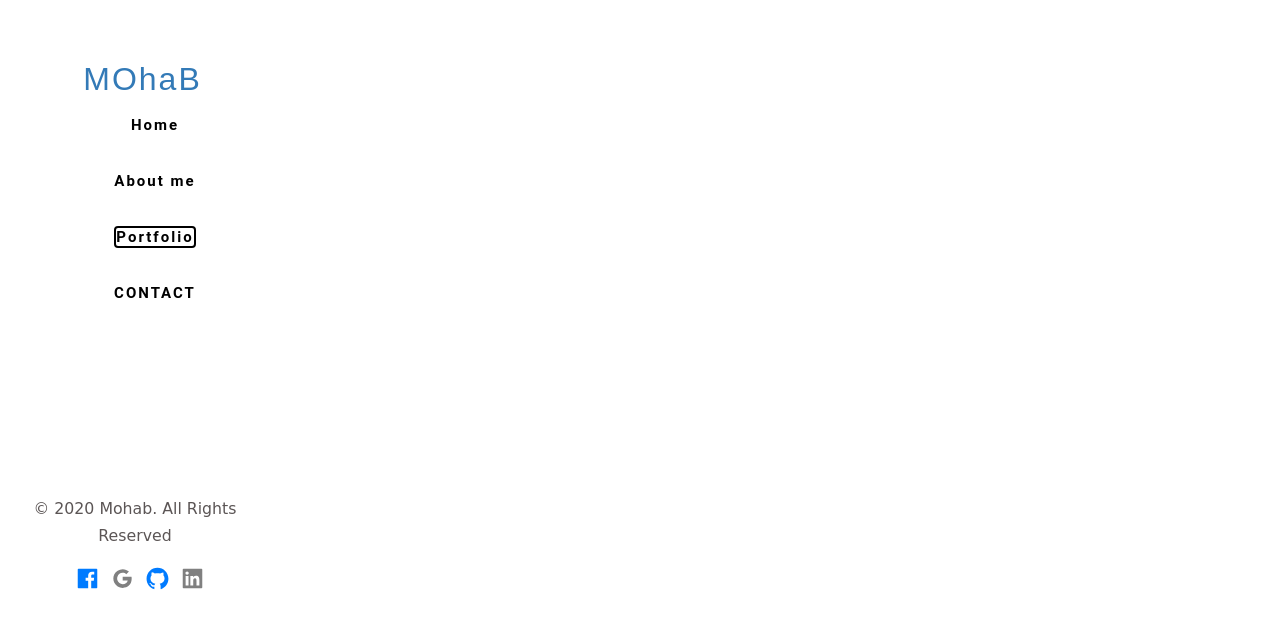
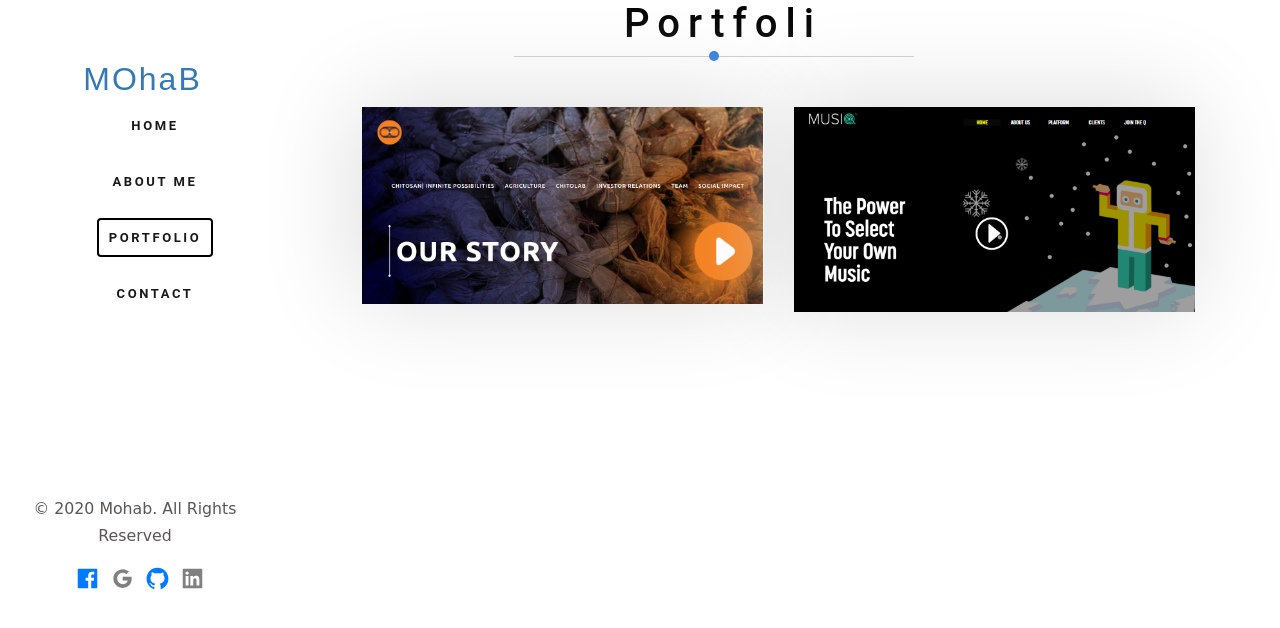
Before and after one commit to mohabElhpashy/Resume, a React (Create React App) app: page /PORTFOLIO in a window 1280 px wide. Shown: the top 628 px of the page. Built offline with nearby package versions, Linux system fonts and the light colour scheme.

Commit message:
add portfolio

```diff
--- a/src/App.js
+++ b/src/App.js
@@ -35,7 +35,7 @@ class App extends Component {
         <Switch>
           <Route path="/" exact component={Welcome} />
           <Route path="/Aboutme" exact component={Aboutme} />
-          <Route path="/skill" exact component={Skills} />
+          <Route path="/PORTFOLIO" exact component={Skills} />
         </Switch>
       </Router>
     );
--- a/src/Components/Navbar/Navbar.css
+++ b/src/Components/Navbar/Navbar.css
@@ -42,8 +42,19 @@ ul li {
   font-weight: bold;
 }
 ul li a {
+  color: rgba(0, 0, 0, 0.9);
   text-decoration: none;
-  color: black;
+  letter-spacing: 0.1em;
+  text-transform: uppercase;
+  font-size: 13px;
+  font-weight: 600;
+  position: relative;
+  padding: 10px 10px;
+  letter-spacing: 0.2em;
+  font-family: "Roboto", Arial, sans-serif;
+  -webkit-transition: 0.3s;
+  -o-transition: 0.3s;
+  transition: 0.3s;
 }
 .active {
   font-weight: bold;
--- a/src/Components/Navbar/Navbar.js
+++ b/src/Components/Navbar/Navbar.js
@@ -46,16 +46,7 @@ class Nnavbar extends Component {
                   Home
                 </NavLink>
               </li>
-              {/* <li className="active">
-                <NavLink
-                  onClick={this.check_and_hide}
-                  exact
-                  activeClassName="main-nav-active"
-                  to="/skill"
-                >
-                  Home
-                </NavLink>
-              </li> */}
+
               <li>
                 <NavLink
                   onClick={this.check_and_hide}
@@ -66,14 +57,14 @@ class Nnavbar extends Component {
                   About me
                 </NavLink>
               </li>
-              <li>
+              <li className="active">
                 <NavLink
                   onClick={this.check_and_hide}
                   exact
                   activeClassName="main-nav-active"
-                  to="Portfolio"
+                  to="/PORTFOLIO"
                 >
-                  Portfolio
+                  PORTFOLIO
                 </NavLink>
               </li>
 
--- a/src/Components/Skills/Skills.css
+++ b/src/Components/Skills/Skills.css
@@ -1,15 +1,50 @@
-.test {
-  background-color: red;
-  /* box-sizing: border-box; */
+.header_bar {
+  margin-left: 262px;
+  letter-spacing: 8px;
+  color: #000;
+  font-family: "Roboto", Arial, sans-serif;
+  font-weight: 400;
+}
+.linee {
+  position: relative;
+  margin-left: -110px;
+  width: 70%;
+  height: 1px;
+  background-color: #ccc;
+}
+.linee:after {
+  content: "";
+  position: absolute;
+  top: -5px;
+  left: 50%;
+  width: 10px;
+  height: 10px;
+  border-radius: 50%;
+  transform: translateX(-50%);
+  -webkit-transform: translateX(-50%);
+  background-color: #27d;
+}
+.projects {
+  /* background-color: red; */
+  margin-top: 50px;
   margin-bottom: 10px;
-  padding: 10px;
+  box-shadow: -5px -5px 100px gainsboro;
 }
-/* .tet {
-  margin-left: 200px;
+.projects:hover {
+  cursor: pointer;
+  opacity: 0.7;
+  /* background-color: gray; */
+  transition-duration: 0.5s;
 }
+@media (max-width: 900px) {
+  .header_bar {
+    margin-left: 0;
+    text-align: center;
+  }
+  .linee {
+    margin-left: 69px;
+    /* margin-right: 10px; */
 
-@media (max-width: 600px) {
-  .tet {
-    margin-left: 20px;
+    text-align: center;
   }
-} */
+}
--- a/src/Components/Skills/Skills.js
+++ b/src/Components/Skills/Skills.js
@@ -6,26 +6,49 @@ import "aos/dist/aos.css";
 import CountUp from "react-countup";
 import "bootstrap/dist/css/bootstrap.min.css";
 
-import Html from "../../img/htmlll.jpg";
-import { SkillBar } from "react-skills";
+import Capture from "../../img/Capture.jpg";
+import Musiq from "../../img/musi.jpg";
+
+// import { SkillBar } from "react-skills";
 
 class Skills extends Component {
   componentDidMount() {
     Aos.init({ duration: 2000 });
   }
+  goto1 = () => {
+    window.location = "https://chitosaneg.com/";
+  };
+  goto2 = () => {
+    window.location = "https://www.musiqme.com/";
+  };
   render() {
     return (
       <Container>
-        <Row className="tet">
-          <Col lg={4} md={6} sm={12} xs={6}>
-            <div className="test">mohab</div>
+        <Row className="header_bar">
+          <Col className="header_bar">
+            <h1>Portfoli</h1>
+            <div className="linee"></div>
           </Col>
-          <Col lg={4} sm={12} xs={6}>
-            <div className="test">mohsen</div>
-          </Col>{" "}
-          <div className="col-lg-4  hidden-md ">
-            <div className="test">mohab</div>
-          </div>
+          <Col data-aos="fade-right" lg={6} md={6} sm={6} xs={12}>
+            <div className="projects">
+              <img
+                onClick={this.goto1}
+                style={{ width: "401.49px" }}
+                src={Capture}
+                alt="project"
+              />
+            </div>
+          </Col>
+          <Col data-aos="fade-left" lg={6} md={6} sm={6} xs={12}>
+            <div className="projects">
+              <img
+                onClick={this.goto2}
+                style={{ width: "401.49px" }}
+                src={Musiq}
+                alt="project"
+              />
+            </div>
+          </Col>
         </Row>
       </Container>
     );
```
Also changed, not shown: src/img/Capture.jpg (added), src/img/musi.jpg (added).
